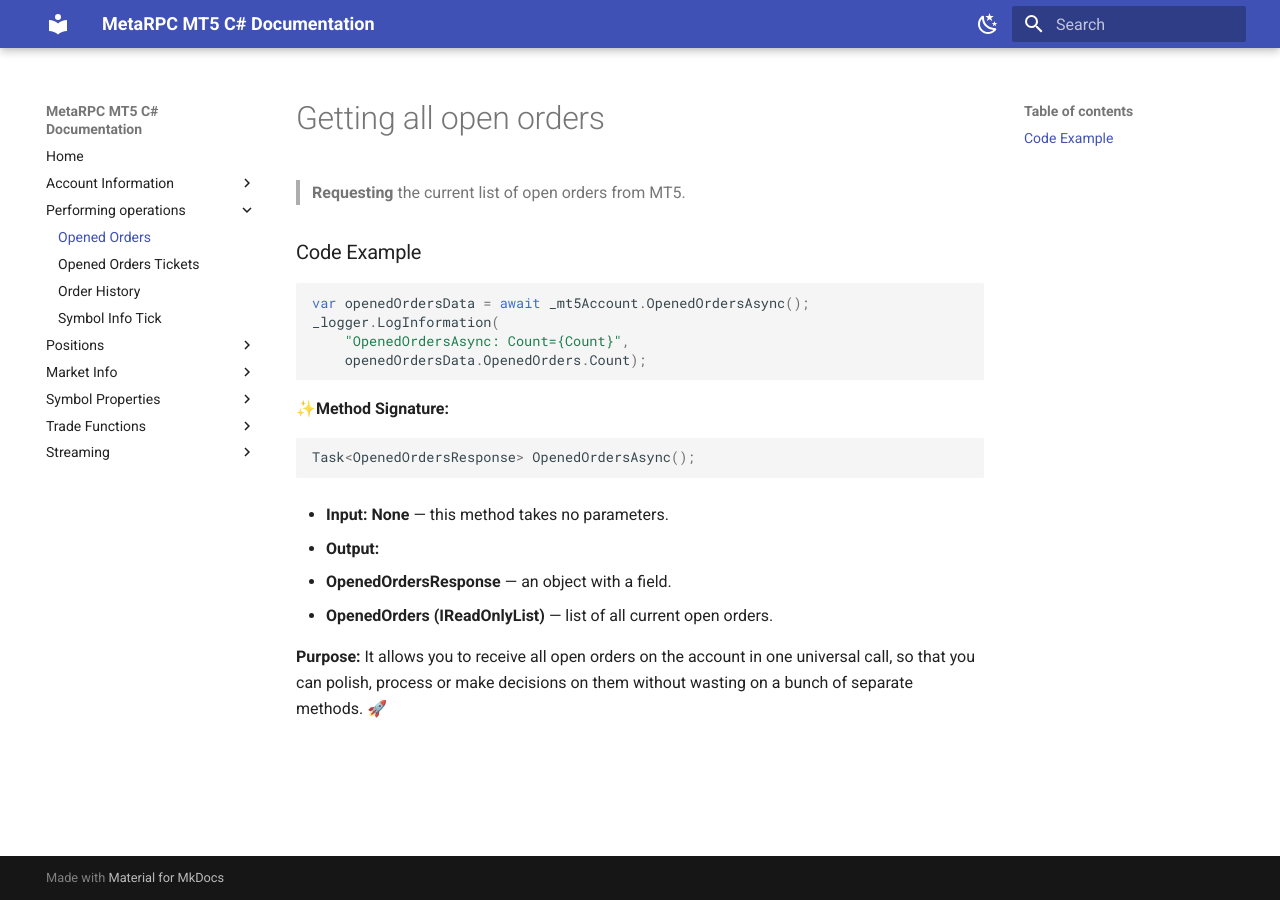
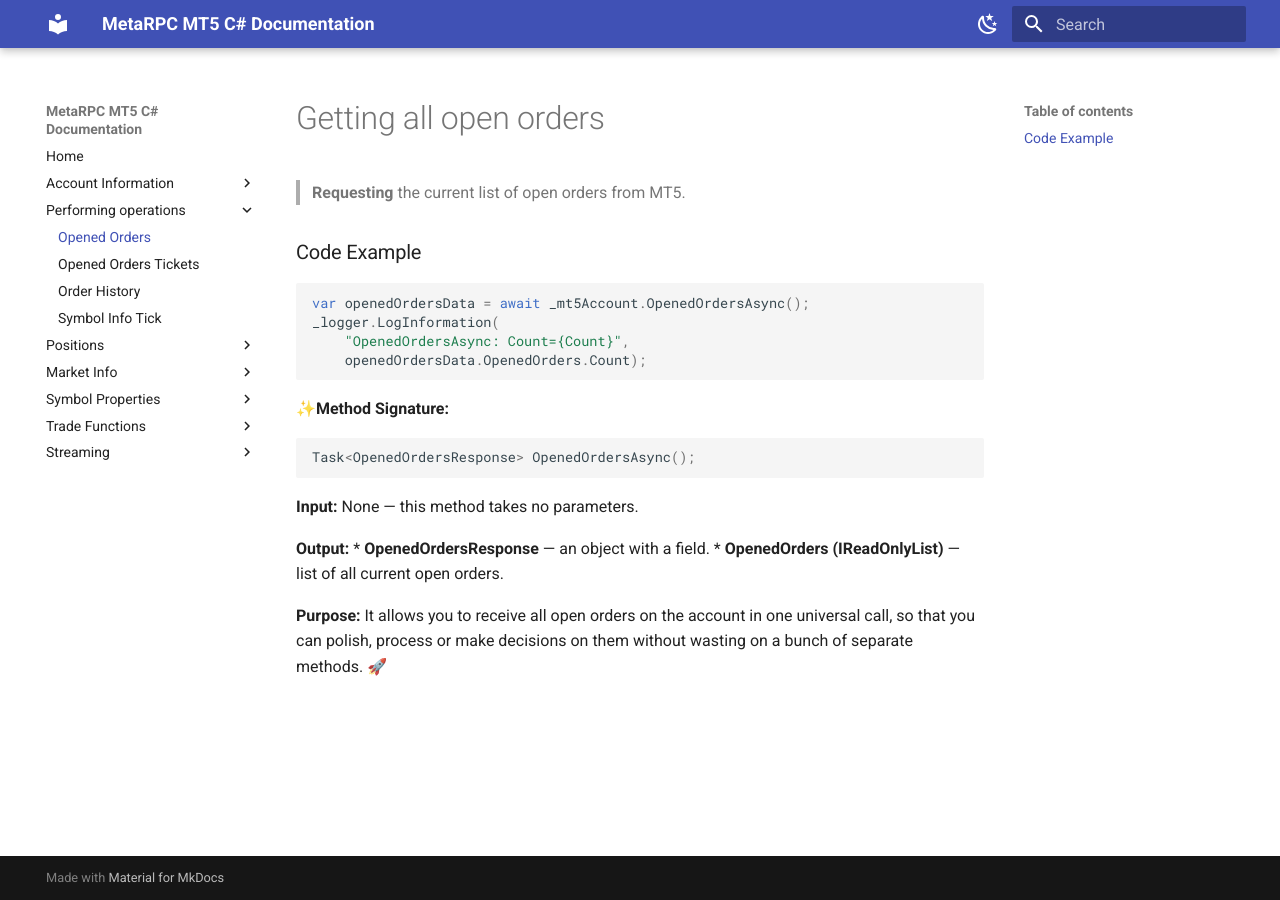
Before and after one commit to MetaRPC/CSharpMT5, an MkDocs documentation site: the page built from docs/orders/OpenedOrders.md, in a window 1280 px wide. Built offline with MkDocs 1.6.1 and Material for MkDocs 9.7.7, drawn with Linux system fonts in a browser that asks for light colours.

````diff
--- a/docs/orders/OpenedOrders.md
+++ b/docs/orders/OpenedOrders.md
@@ -14,9 +14,9 @@ _logger.LogInformation(
 Task<OpenedOrdersResponse> OpenedOrdersAsync();
 ```
 
-* **Input: None** — this method takes no parameters.
+ **Input:** None — this method takes no parameters.
 
-* **Output:**
+ **Output:**
   * **OpenedOrdersResponse** — an object with a field.
   * **OpenedOrders (IReadOnlyList<OrderInfo>)** — list of all current open orders.
 
````
